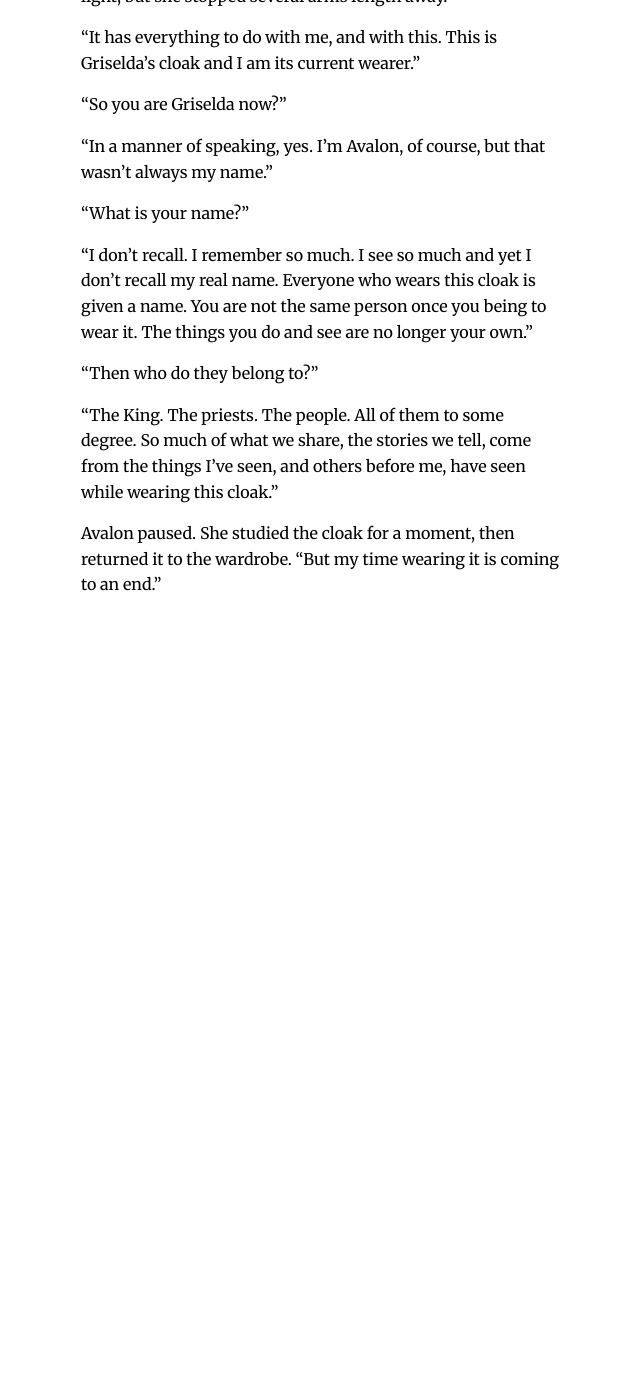
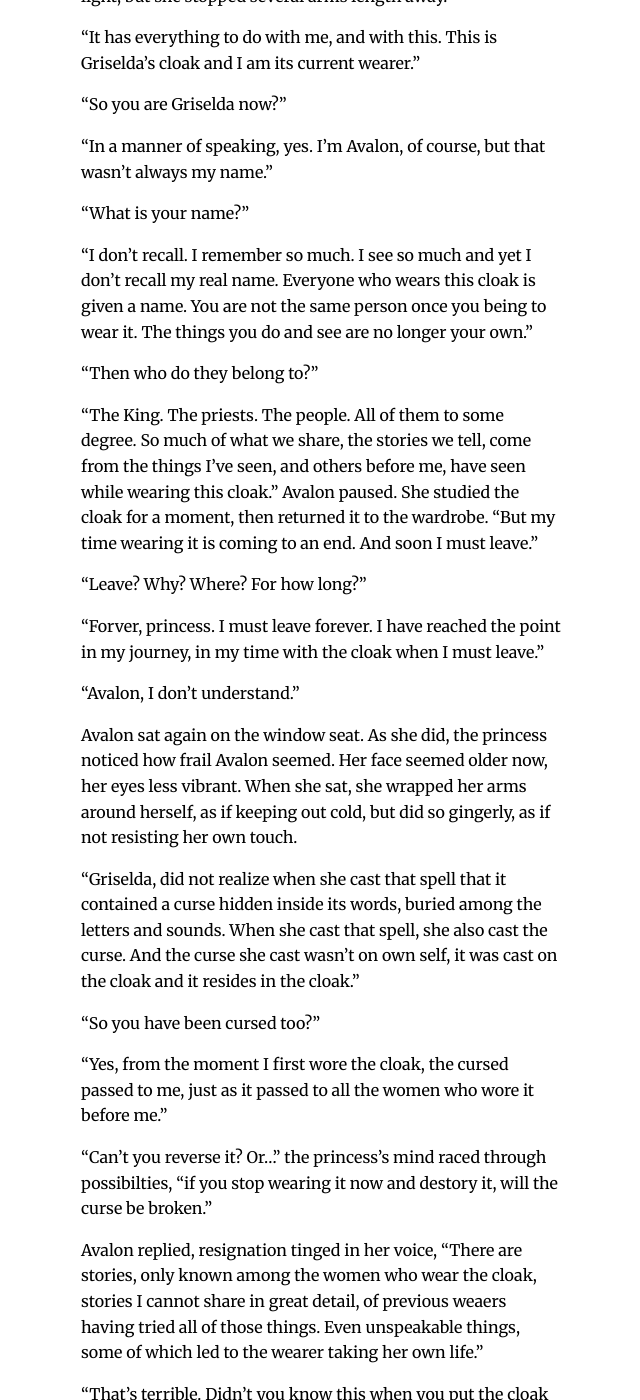
Before and after one commit to brodieaustin/avalon-novel, a Jekyll site: the page built from index.markdown, in a window 1280 px wide and 1400 px high, scrolled down 51847 px. Shown: the whole window, without its empty margins (319-959 px from the left). Built offline with Jekyll 4.4.1, drawn with Linux system fonts in a browser that asks for light colours; our own code applies the rules of GitHub Pages for plain Markdown files; before the commit the page ends 52477 px from its top, so only the background shows below that; some of the changed text lies outside the part shown.

Commit message:
progress for 11/10/2021. 16874 words.

```diff
--- a/index.markdown
+++ b/index.markdown
@@ -1000,6 +1000,82 @@ Avalon stood up, crossed her room and stopped before a large wardrobe. She opene
 
 "Then who do they belong to?"
 
-"The King. The priests. The people. All of them to some degree. So much of what we share, the stories we tell, come from the things I've seen, and others before me, have seen while wearing this cloak."
+"The King. The priests. The people. All of them to some degree. So much of what we share, the stories we tell, come from the things I've seen, and others before me, have seen while wearing this cloak." Avalon paused. She studied the cloak for a moment, then returned it to the wardrobe. "But my time wearing it is coming to an end. And soon I must leave."
 
-Avalon paused. She studied the cloak for a moment, then returned it to the wardrobe. "But my time wearing it is coming to an end."
+"Leave? Why? Where? For how long?"
+
+"Forver, princess. I must leave forever. I have reached the point in my journey, in my time with the cloak when I must leave."
+
+"Avalon, I don't understand."
+
+Avalon sat again on the window seat. As she did, the princess noticed how frail Avalon seemed. Her face seemed older now, her eyes less vibrant. When she sat, she wrapped her arms around herself, as if keeping out cold, but did so gingerly, as if not resisting her own touch.
+
+"Griselda, did not realize when she cast that spell that it contained a curse hidden inside its words, buried among the letters and sounds. When she cast that spell, she also cast the curse. And the curse she cast wasn't on own self, it was cast on the cloak and it resides in the cloak."
+
+"So you have been cursed too?"
+
+"Yes, from the moment I first wore the cloak, the cursed passed to me, just as it passed to all the women who wore it before me."
+
+"Can't you reverse it? Or..." the princess's mind raced through possibilties, "if you stop wearing it now and destory it, will the curse be broken."
+
+Avalon replied, resignation tinged in her voice, "There are stories, only known among the women who wear the cloak, stories I cannot share in great detail, of previous weaers having tried all of those things. Even unspeakable things, some of which led to the wearer taking her own life."
+
+"That's terrible. Didn't you know this when you put the cloak on? Why didn't refuse."
+
+"Becuase when you are asked, you don't refuse. That is how the cloak is passed down, how it always has been."
+
+"Asked? Then you had a choice?"
+
+"Princess, no there was a no choice. I was asked and I wore the cloak."
+
+"Who asked you?"
+
+"The king, of course. The wearer serves the king or queen, who rules this land. That is why I live here, housed and protected by the King. I wear the cloak because the King asked and to be asked is to not refuse."
+
+The princess's mind was swirling with even more thoughts, suddenly her family, her story, was bound up in this terrible thing happened to the person she loved most dearly in the world. How could this be? What could she do? She got up and started towards the door, "I will wake my father up at once and demand that he release you from this bond. Demand that you be allowed to stay. Please stay, Avalon."
+
+Avalon stood too and approached the princess, embracing her in a warm hug. The princess drew away quickly because she could tell that Avalon was wincing with pain. "You're hurt. What's wrong."
+
+"It's the curse. I bear it with me always. It has gotten worse too."
+
+"Let me see, I need to see," the princess replied.
+
+Avalon hesitated, but then she shifted a sleeve from her gown down off her shoulder, revealing frail looking skin and bones, but skin covered in something, like sores or bruises. The princess stepped forward to see better. No, not bruises, eyes. Her skin was covered in eyes like those on the cloak, eyes that were blinking and moving and searching. Eyes that were remembering, even now, even in this moment, recording.
+
+The princess recoiled, thinking of the boy and his terrified cry that Avalon was a monster. She couldn't think of her as being a monster, never could do that, but understood now how that energetic boy and had been consumed by visions of eyes.
+
+"Your skin..." the princess said, as if just making words for their own sake.
+
+"Yes, you understand the curse now. The cloak granted its wearer with the ability to see and rememeber. And the priests learned how to extract those stories so they could be saved and shared. But eventually the wearer would not be able to escape the impossible burden of seeing so much."
+
+Exhauseted already, Avalon sat in a nearby chair. "At first the priests could keep the eyes from spreading, were able to harvest their visions, but the eyes grew too numerous and resistant to their rituals. And now, I can no longer bear it, I can no longer bear witness to anything more. So I must retire and disappear from this world."
+
+"Where will you go?"
+
+"There is an island in the sea, the tide carries the sea there. It is our retreat, our refuge when this moments occurs."
+
+"You've been there?"
+
+"No, but I am aware. I have seen the memories. In fact, I have experienced all of the departures. Some were pleasant memories, others I would never want to revist."
+
+"When do you leave?"
+
+"Tomorrow, princess. We leave for the coast in the morning. And set sail the next day. Preparations are already being made."
+
+"And then you will be gone."
+
+"Yes, I will fade away into the memories and stories."
+
+"And there will be another like you?"
+
+"Yes, that is the custom. Another like me. And then after that and it will continue on."
+
+"Aren't you angry? Aren't you upset."
+
+"Why, princess? I was chosen to perform a duty, a most important duty that few are called to do. I spent much of my life witnessing the more important deeds of this age, meeting the most important people. Meeting people like you, like your governess... Of course, I haven't forgotten her. But then again, I forget so little."
+
+They both sat silently until Avalon said in a near whisper, "I'm afraid that I have used what little energy I have. I know I have shared so much with you. More than I should have. More than I was able ever to do. But I must go to bed, and you must return to your room before you are discovered. This may be our last momemnt together, princess. My only regret is that I will have no memories of the person you will become. I has hoped for so long that I would get to meet that person eventually."
+
+***
+
+mother comes to room in morning, princess can travel with the, but it's awkward
```
